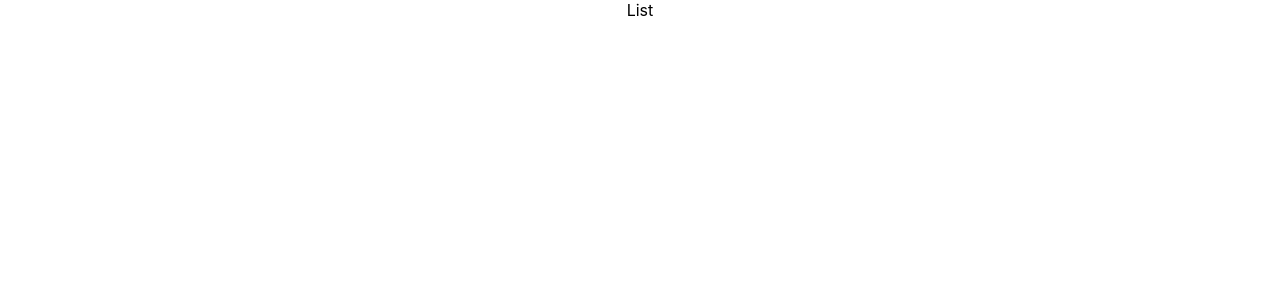
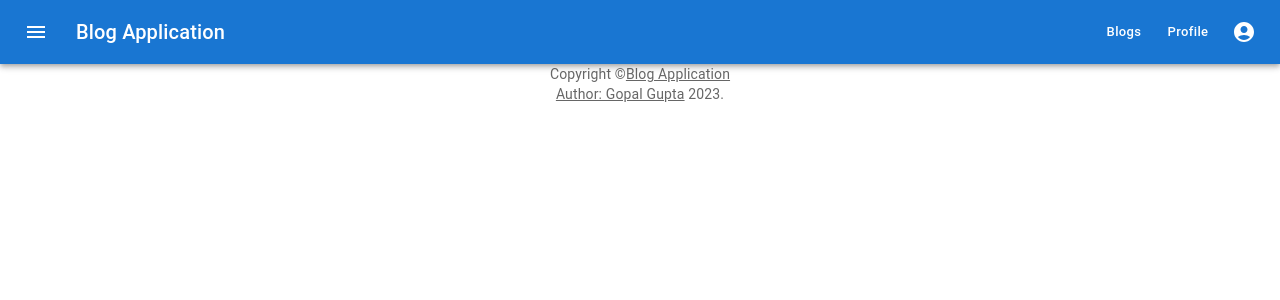
Before and after one commit to gopal2804/Spe-Mtech-Blog-Application, a React (Create React App) app in the folder client/: page /blogs in a window 1280 px wide. Shown: the top 300 px of the page. Built offline with nearby package versions, Linux system fonts and the light colour scheme; sample sign-in values are in the browser's storage.

Commit message:
header design

```diff
--- /dev/null
+++ b/client/src/components/Header.jsx
@@ -0,0 +1,189 @@
+import * as React from 'react';
+import AppBar from '@mui/material/AppBar';
+import Box from '@mui/material/Box';
+import Toolbar from '@mui/material/Toolbar';
+import IconButton from '@mui/material/IconButton';
+import Typography from '@mui/material/Typography';
+import MenuItem from '@mui/material/MenuItem';
+import Menu from '@mui/material/Menu';
+import MenuIcon from '@mui/icons-material/Menu';
+import AccountCircle from '@mui/icons-material/AccountCircle';
+import MoreIcon from '@mui/icons-material/MoreVert';
+import { useNavigate } from 'react-router-dom';
+import { useAuth } from '../middleware/ContextHooks';
+import { Button } from '@mui/material';
+
+// #regionbegin ---------------ICONS-------------
+import BookIcon from '@mui/icons-material/Book';
+import PersonIcon from '@mui/icons-material/Person';
+import LogoutIcon from '@mui/icons-material/Logout';
+// #endregion
+
+const authenticated = ['Blogs', 'Profile'];
+
+
+export default function PrimarySearchAppBar() {
+    const {logoutUser}=useAuth();
+    const navigate = useNavigate();
+    const [anchorEl, setAnchorEl] = React.useState(null);
+    const [mobileMoreAnchorEl, setMobileMoreAnchorEl] = React.useState(null);
+
+    const isMenuOpen = Boolean(anchorEl);
+    const isMobileMenuOpen = Boolean(mobileMoreAnchorEl);
+
+    const handleProfileMenuOpen = (event) => {
+        setAnchorEl(event.currentTarget);
+    };
+
+    const handleMobileMenuClose = () => {
+        setMobileMoreAnchorEl(null);
+    };
+
+    const handleMenuClose = () => {
+        setAnchorEl(null);
+        handleMobileMenuClose();
+    };
+
+    const handleMobileMenuOpen = (event) => {
+        setMobileMoreAnchorEl(event.currentTarget);
+    };
+
+    const handleLogout = () => {
+        handleMenuClose();
+        logoutUser();
+        navigate('/login');
+    }
+
+    const menuId = 'primary-search-account-menu';
+    const renderMenu = (
+        <Menu
+            anchorEl={anchorEl}
+            anchorOrigin={{
+                vertical: 'top',
+                horizontal: 'right',
+            }}
+            id={menuId}
+            keepMounted
+            transformOrigin={{
+                vertical: 'top',
+                horizontal: 'right',
+            }}
+            open={isMenuOpen}
+            onClose={handleMenuClose}
+        >
+            <MenuItem onClick={handleLogout}>Logout</MenuItem>
+        </Menu>
+    );
+
+    const mobileMenuId = 'primary-search-account-menu-mobile';
+    const renderMobileMenu = (
+        <Menu
+            anchorEl={mobileMoreAnchorEl}
+            anchorOrigin={{
+                vertical: 'top',
+                horizontal: 'right',
+            }}
+            id={mobileMenuId}
+            keepMounted
+            transformOrigin={{
+                vertical: 'top',
+                horizontal: 'right',
+            }}
+            open={isMobileMenuOpen}
+            onClose={handleMobileMenuClose}
+        >
+            <MenuItem onClick={()=>navigate('/blogs')}>
+                <IconButton size="large" color="inherit">
+
+                        <BookIcon />
+
+                </IconButton>
+                <p>Blogs</p>
+            </MenuItem>
+            <MenuItem onClick={()=>navigate('/profile')}>
+                <IconButton
+                    size="large"
+                    color="inherit"
+                >
+
+                        <PersonIcon />
+
+                </IconButton>
+                <p>Profile</p>
+            </MenuItem>
+            <MenuItem onClick={handleLogout}>
+                <IconButton
+                    size="large"
+                    color="inherit"
+                >
+                    <LogoutIcon />
+                </IconButton>
+                <p>Logout</p>
+            </MenuItem>
+        </Menu>
+    );
+
+    return (
+        <Box sx={{ flexGrow: 1 }}>
+            <AppBar position="static">
+                <Toolbar>
+                    <IconButton
+                        size="large"
+                        edge="start"
+                        color="inherit"
+                        aria-label="open drawer"
+                        sx={{ mr: 2 }}
+                    >
+                        <MenuIcon />
+                    </IconButton>
+                    <Typography
+                        variant="h6"
+                        noWrap
+                        component="div"
+                        sx={{ display: { xs: 'none', sm: 'block' } }}
+                    >
+                        Blog Application
+                    </Typography>
+
+                    <Box sx={{ flexGrow: 1 }} />
+                    <Box sx={{ display: { xs: 'none', md: 'flex' } }}>
+                        {authenticated.map(page=>(
+                            <Button key={page} variant='text'
+                                sx={{my:2, color:'white',display:'block'}}
+                                onClick={()=>navigate(`/${page.toLowerCase()}`)}
+                            >
+                                {page}
+                            </Button>
+                        ))}
+
+                        <IconButton
+                            size="large"
+                            edge="end"
+                            aria-label="account of current user"
+                            aria-controls={menuId}
+                            aria-haspopup="true"
+                            onClick={handleProfileMenuOpen}
+                            color="inherit"
+                        >
+                            <AccountCircle />
+                        </IconButton>
+                    </Box>
+                    <Box sx={{ display: { xs: 'flex', md: 'none' } }}>
+                        <IconButton
+                            size="large"
+                            aria-label="show more"
+                            aria-controls={mobileMenuId}
+                            aria-haspopup="true"
+                            onClick={handleMobileMenuOpen}
+                            color="inherit"
+                        >
+                            <MoreIcon />
+                        </IconButton>
+                    </Box>
+                </Toolbar>
+            </AppBar>
+            {renderMobileMenu}
+            {renderMenu}
+        </Box>
+    );
+}
--- /dev/null
+++ b/client/src/components/MainContainer.jsx
@@ -0,0 +1,15 @@
+import React from 'react'
+import Copyright  from './Copyright'
+import SimpleBar from 'simplebar-react';
+import Header from './Header';
+
+export default function MainContainer(props) {
+  return (
+    //scroll bar
+    <SimpleBar style={{maxHeight:'100vh'}} forceVisible='y' autoHide={false}>
+        <Header />
+        {props.children}
+        <Copyright />
+    </SimpleBar>
+  )
+}
--- a/client/src/pages/BlogList.jsx
+++ b/client/src/pages/BlogList.jsx
@@ -1,7 +1,9 @@
 import React from 'react'
-
+import MainContainer from '../components/MainContainer'
 export default function BlogList() {
   return (
-    <div>List</div>
+    <MainContainer>
+
+    </MainContainer>
   )
 }
```
